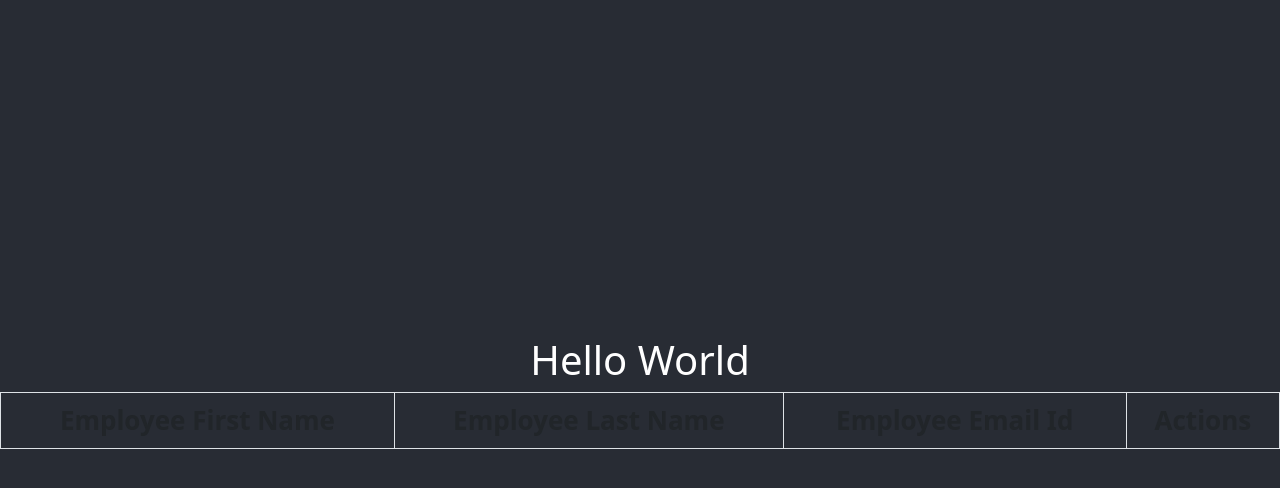
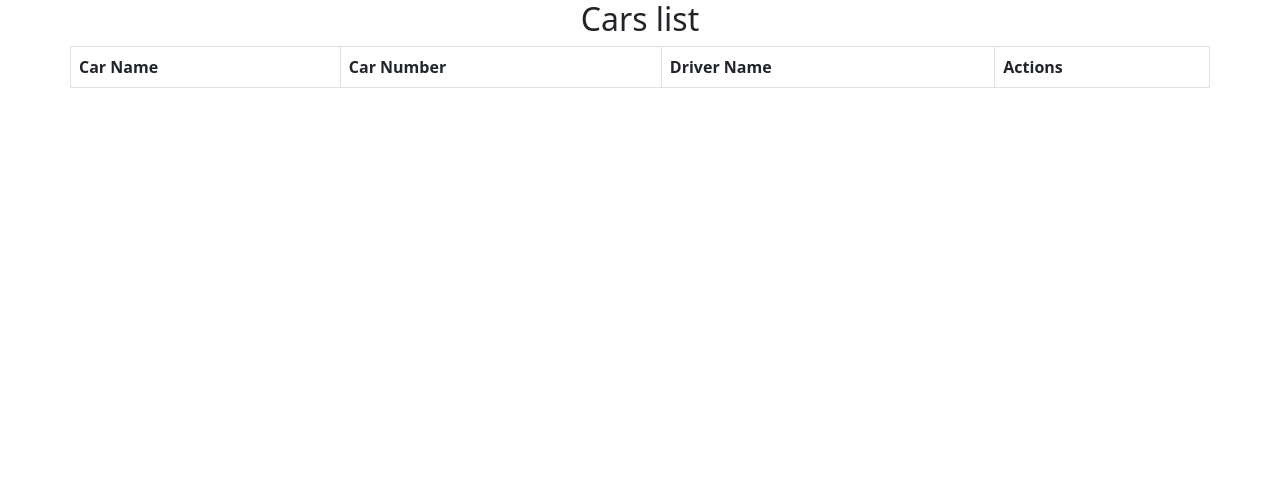
Before and after one commit to jagadhis/react-springboot-app, a React (Create React App) app in the folder frontend/: page / in a window 1280 px wide. Shown: the top 488 px of the page. Built offline with nearby package versions, Linux system fonts and the light colour scheme.

Commit message:
ui changes

```diff
--- a/frontend/src/App.js
+++ b/frontend/src/App.js
@@ -1,22 +1,11 @@
 import logo from "./logo.svg";
 import "./App.css";
+import Listcars from "./Components/Listcars";
 
 function App() {
   return (
-    <div className="App">
-      <header className="App-header">
-        <h1>Hello World</h1>
-        <table className="table table-striped table-bordered">
-          <thead>
-            <tr>
-              <th> Employee First Name</th>
-              <th> Employee Last Name</th>
-              <th> Employee Email Id</th>
-              <th> Actions</th>
-            </tr>
-          </thead>
-        </table>
-      </header>
+    <div className="container">
+      <Listcars />
     </div>
   );
 }
--- a/frontend/src/Components/Listcars.jsx
+++ b/frontend/src/Components/Listcars.jsx
@@ -15,7 +15,15 @@ const Listcars = () => {
               <th>Actions</th>
             </tr>
           </thead>
-          <tbody></tbody>
+          <tbody>
+            {Cars.map((cars) => (
+              <tr key={cars.id}>
+                <td>{cars.carname}</td>
+                <td>{cars.carnumber}</td>
+                <td>{cars.drivername}</td>
+              </tr>
+            ))}
+          </tbody>
         </table>
       </div>
     </div>
```
